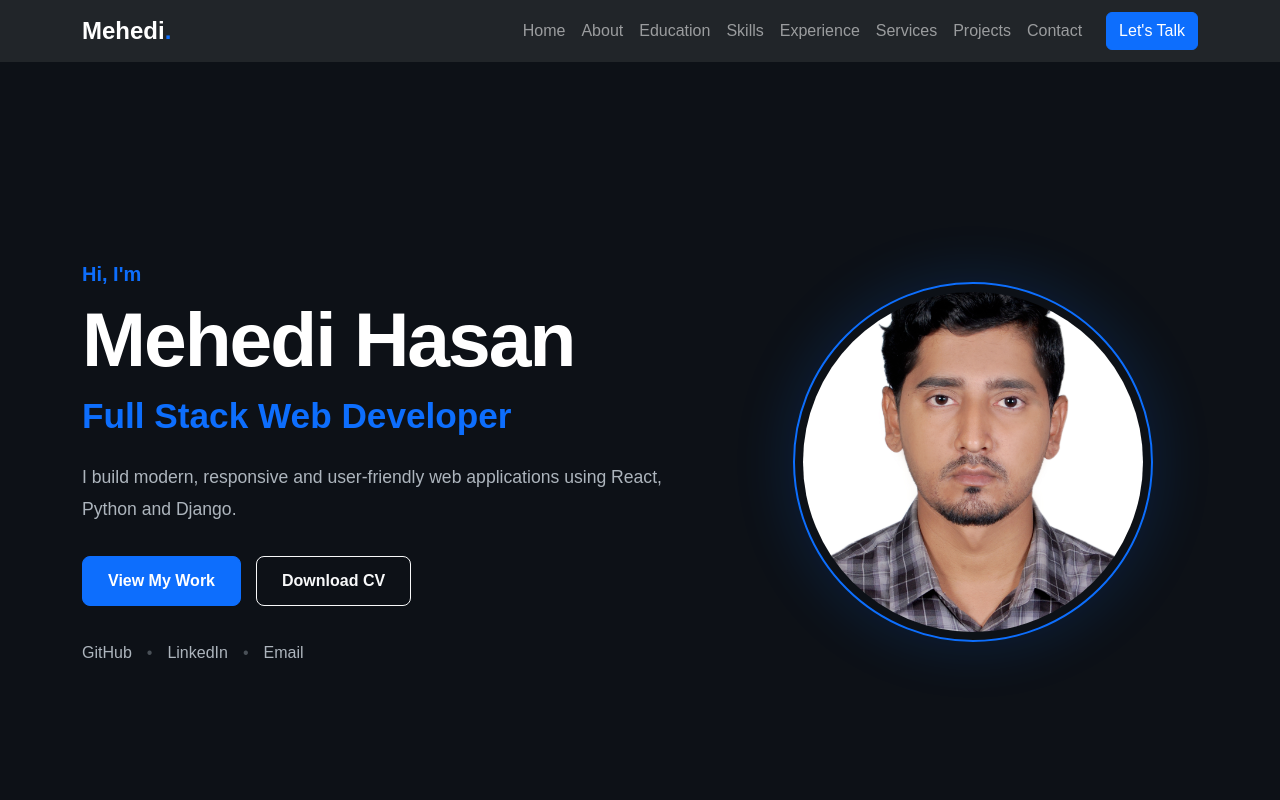
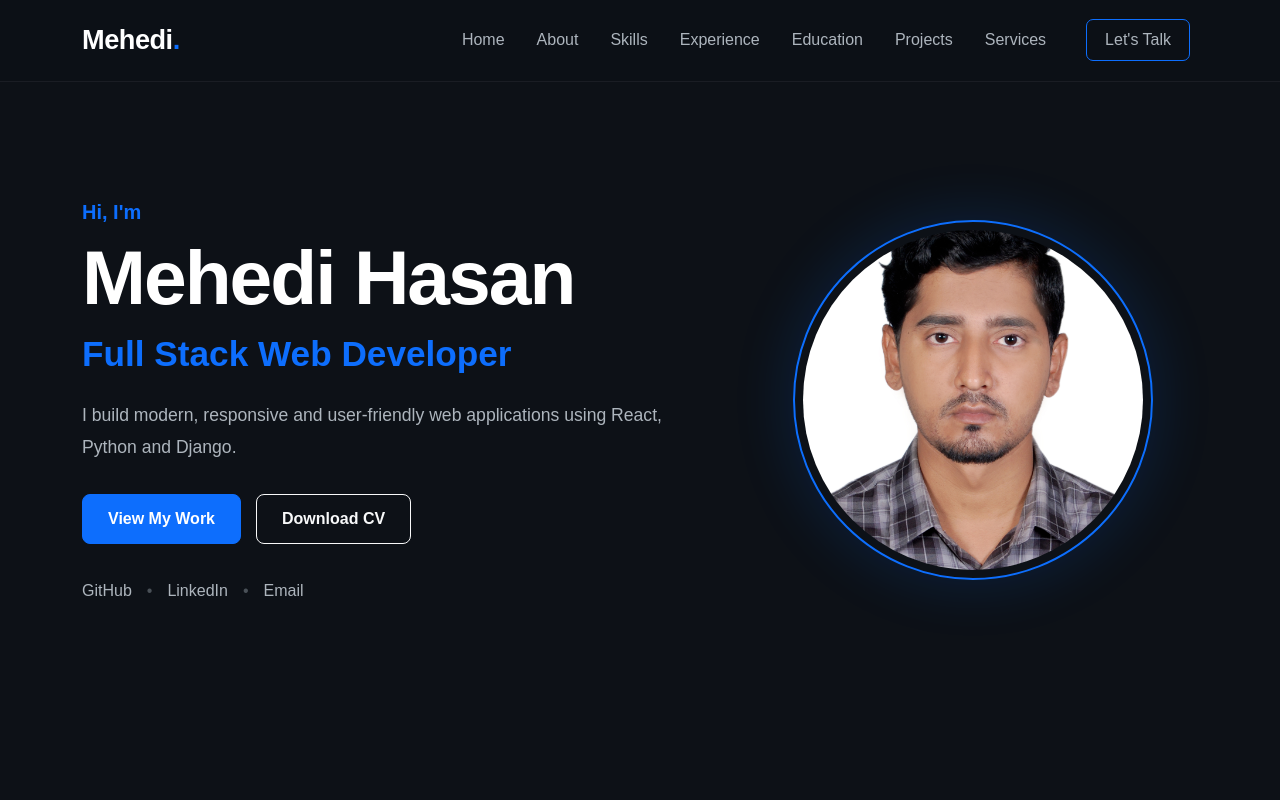
Before and after one commit to mehedi3635/mehedi-portfolio, a React (Vite) app: page / in a window 1280 px wide. Shown: the top 800 px of the page. Built offline with nearby package versions, Linux system fonts and the light colour scheme.

Commit message:
Polish responsive navbar

```diff
--- a/src/components/Navbar.jsx
+++ b/src/components/Navbar.jsx
@@ -8,15 +8,19 @@ function Navbar() {
   };
 
   return (
-    <nav className="navbar navbar-expand-lg navbar-dark bg-dark sticky-top">
+    <nav className="navbar navbar-expand-lg navbar-dark fixed-top custom-navbar">
       <div className="container">
 
-        {/* Logo */}
-        <a className="navbar-brand fw-bold fs-4" href="#home">
-          Mehedi<span className="text-primary">.</span>
+        {/* Brand */}
+        <a
+          className="navbar-brand custom-brand"
+          href="#home"
+          onClick={closeMenu}
+        >
+          Mehedi<span>.</span>
         </a>
 
-        {/* Mobile Toggle */}
+        {/* Mobile Button */}
         <button
           className="navbar-toggler"
           type="button"
@@ -27,8 +31,12 @@ function Navbar() {
         </button>
 
         {/* Navigation */}
-        <div className={`collapse navbar-collapse ${isOpen ? "show" : ""}`}>
-          <ul className="navbar-nav ms-auto mb-2 mb-lg-0">
+        <div
+          className={`collapse navbar-collapse ${
+            isOpen ? "show" : ""
+          }`}
+        >
+          <ul className="navbar-nav ms-auto align-items-lg-center">
 
             <li className="nav-item">
               <a
@@ -47,15 +55,6 @@ function Navbar() {
                 onClick={closeMenu}
               >
                 About
-              </a>
-            </li>
-            <li className="nav-item">
-              <a
-                className="nav-link"
-                href="#education"
-                onClick={closeMenu}
-              >
-                Education
               </a>
             </li>
 
@@ -78,13 +77,14 @@ function Navbar() {
                 Experience
               </a>
             </li>
+
             <li className="nav-item">
               <a
                 className="nav-link"
-                href="#services"
+                href="#education"
                 onClick={closeMenu}
               >
-                Services
+                Education
               </a>
             </li>
 
@@ -101,25 +101,26 @@ function Navbar() {
             <li className="nav-item">
               <a
                 className="nav-link"
+                href="#services"
+                onClick={closeMenu}
+              >
+                Services
+              </a>
+            </li>
+
+            <li className="nav-item ms-lg-3">
+              <a
+                className="nav-link contact-nav-btn"
                 href="#contact"
                 onClick={closeMenu}
               >
-                Contact
+                Let's Talk
               </a>
             </li>
 
           </ul>
+        </div>
 
-          {/* Contact Button */}
-          <a
-            href="#contact"
-            className="btn btn-primary ms-lg-3"
-            onClick={closeMenu}
-          >
-            Let's Talk
-          </a>
-
-        </div>
       </div>
     </nav>
   );
--- a/src/index.css
+++ b/src/index.css
@@ -8,8 +8,102 @@ body {
   background-color: #0d1117;
   color: #ffffff;
 }
+/* =========================
+   NAVBAR
+========================= */
 
-/* hero_sections */
+.custom-navbar {
+  background: rgba(13, 17, 23, 0.88);
+  backdrop-filter: blur(12px);
+  -webkit-backdrop-filter: blur(12px);
+  border-bottom: 1px solid rgba(255, 255, 255, 0.06);
+  padding: 15px 0;
+}
+
+.custom-brand {
+  font-size: 1.7rem;
+  font-weight: 800;
+  color: #ffffff !important;
+  letter-spacing: -0.5px;
+}
+
+.custom-brand span {
+  color: #0d6efd;
+}
+
+.custom-navbar .nav-link {
+  color: #adb5bd !important;
+  font-weight: 500;
+  margin-left: 8px;
+  margin-right: 8px;
+  transition: all 0.3s ease;
+  position: relative;
+}
+
+.custom-navbar .nav-link:hover {
+  color: #ffffff !important;
+}
+
+.custom-navbar .nav-link::after {
+  content: "";
+  position: absolute;
+  left: 8px;
+  right: 8px;
+  bottom: 2px;
+  height: 2px;
+  background-color: #0d6efd;
+  transform: scaleX(0);
+  transition: transform 0.3s ease;
+}
+
+.custom-navbar .nav-link:hover::after {
+  transform: scaleX(1);
+}
+
+.contact-nav-btn {
+  border: 1px solid #0d6efd;
+  border-radius: 7px;
+  padding: 8px 18px !important;
+  color: #ffffff !important;
+}
+
+.contact-nav-btn:hover {
+  background-color: #0d6efd;
+}
+
+.contact-nav-btn::after {
+  display: none;
+}
+
+.navbar-toggler {
+  border: 1px solid #343a40;
+}
+
+.navbar-toggler:focus {
+  box-shadow: none;
+}
+
+@media (max-width: 991px) {
+
+  .custom-navbar .navbar-collapse {
+    background-color: #111827;
+    margin-top: 15px;
+    padding: 15px;
+    border-radius: 10px;
+    border: 1px solid #21262d;
+  }
+
+  .custom-navbar .nav-link {
+    margin: 5px 0;
+    padding: 10px 5px;
+  }
+
+  .contact-nav-btn {
+    display: inline-block;
+    margin-top: 8px !important;
+  }
+}
+
 /* =========================
    HERO SECTION
 ========================= */
@@ -545,42 +639,3 @@ body {
   border-color: #21262d;
   margin: 0;
 }
-
-/* hero_Image */
-
-
-@media (max-width: 768px) {
-  .hero-profile-image {
-    width: 240px;
-    height: 240px;
-  }
-}
-
-@media (max-width: 768px) {
-  .footer-social {
-    justify-content: center;
-  }
-}
-@media (max-width: 768px) {
-  .hero-section {
-    text-align: center;
-  }
-
-  .display-2 {
-    font-size: 3rem;
-  }
-
-  .hero-title {
-    font-size: 1.6rem;
-  }
-
-  .hero-image-placeholder {
-    width: 240px;
-    height: 240px;
-    font-size: 4rem;
-  }
-
-  .social-links {
-    margin-bottom: 30px;
-  }
-}
```
